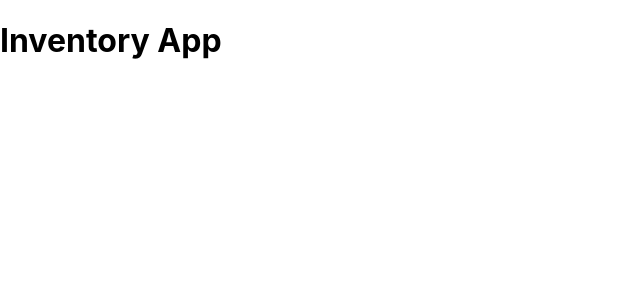
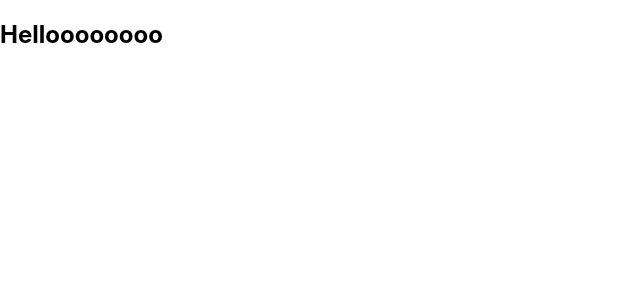
Before and after one commit to MultiverseLearningProducts/inventory_app_project_v2_mysql, a React (Create React App) app in the folder frontend/: page / in a window 1280 px wide. Shown: the top 300 px of the page, without its empty margins (0-640 px from the left). Built offline with nearby package versions, Linux system fonts and the light colour scheme; the HTML template or start-up script is replaced by a standard one.

Commit message:
created some jsx pages

```diff
--- a/frontend/package.json
+++ b/frontend/package.json
@@ -8,6 +8,7 @@
     "@testing-library/user-event": "^13.5.0",
     "react": "^18.2.0",
     "react-dom": "^18.2.0",
+    "react-router-dom": "^6.3.0",
     "react-scripts": "5.0.1",
     "web-vitals": "^2.1.4"
   },
--- a/frontend/src/App.js
+++ b/frontend/src/App.js
@@ -1,11 +1,23 @@
 import { useState, useEffect } from 'react';
 import './App.css';
+import  HomePage  from './pages/HomePage';
+import Card from './components/Card';
+import Users from './pages/Users';
+import {
+  BrowserRouter as Router,
+  Routes,
+  Route,
+} from 'react-router-dom';
 
 function App() {
   return (
-    <div className='App'>
-      <h1>Inventory App</h1>
-    </div>
+    <Router>
+        <main>
+          <Routes>
+            <Route path='/' element={<Users />} />
+          </Routes>
+      </main>
+    </Router>
   );
 }
 
--- a/frontend/src/components/Card.jsx
+++ b/frontend/src/components/Card.jsx
@@ -1,9 +1,10 @@
 import React from "react";
 import LinkButton from './LinkButton';
+import HomePage from "../pages/HomePage";
 
 
 
-export function Card({User}) {
+export default function Card({User}) {
     return (
         <div className="card">
             <div className="img">
--- a/frontend/src/pages/HomePage.jsx
+++ b/frontend/src/pages/HomePage.jsx
@@ -1,8 +1,24 @@
-import React from "react";
+import { response } from "express";
+import React, { useState, useEffect }from "react";
 import LinkButton from '../components/LinkButton';
 
 
+
+
 function HomePage() {
+    const [users, setUsers] = useState([]);
+
+    const getData = async () => {
+    const response = await fetch(`http://localhost:8000/users/`)
+    const data = await response.json();
+    console.log(data);
+    }
+
+    useEffect(() => {
+        getData();
+    }, []);
+
+
     return (
         <div className="container">
 
@@ -11,4 +27,4 @@ function HomePage() {
     )
 }
 
-module.exports = HomePage;
+export default HomePage;
--- /dev/null
+++ b/frontend/src/pages/Users.jsx
@@ -0,0 +1,14 @@
+import React from "react";
+import { useState, useEffect } from 'react';
+
+
+ function Users() {
+    return (
+      <div className='App'>
+        <h2>Helloooooooo</h2>
+      </div>
+    );
+  }
+
+
+  export default Users;
```
Also changed, not shown: 1 other file (tests, documents, lock files or other folders).
